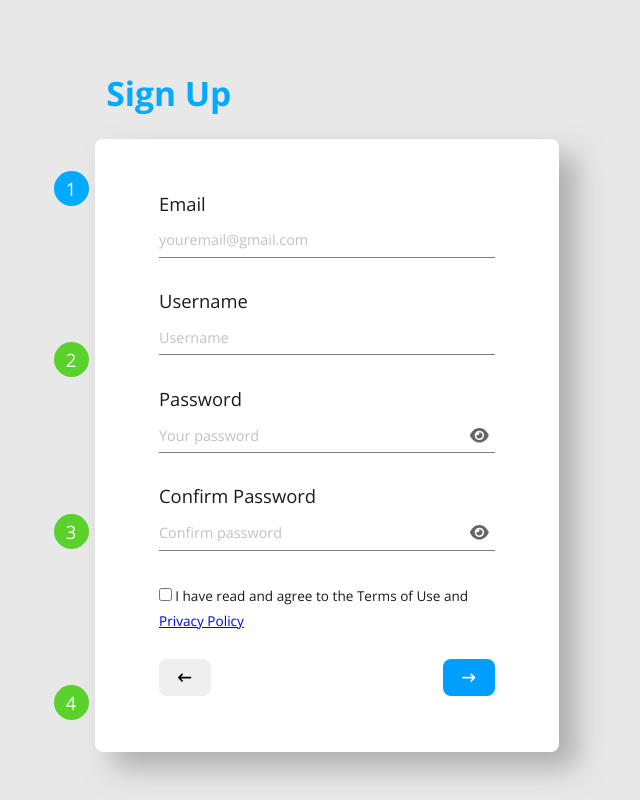
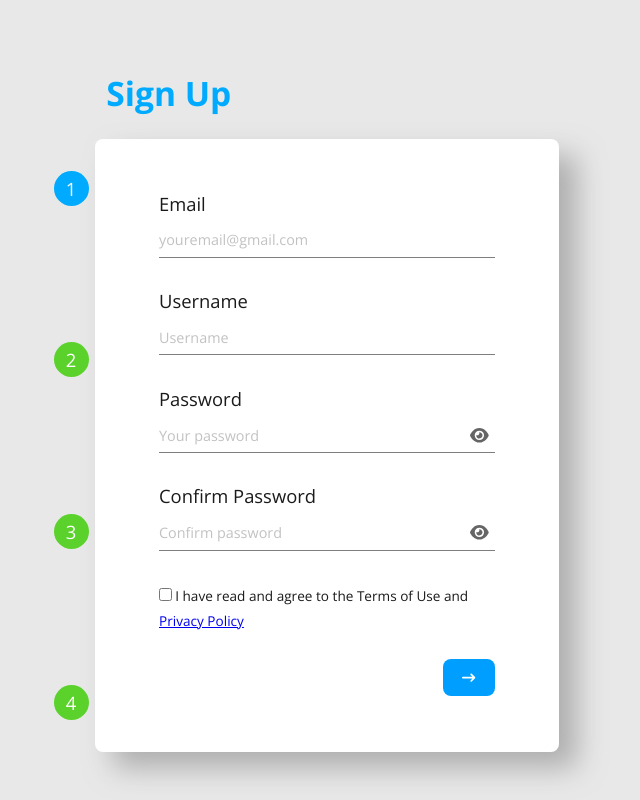
Before and after one commit to DanReiss/multistep-form-react, a React (Vite) app: page / in a window 1280 px wide. Shown: the whole page, without its empty margins (337-977 px from the left). Built offline with nearby package versions, Linux system fonts and the light colour scheme.

Commit message:
corrigir erro em que a primeira etapa possuia botão de retornar passos

```diff
--- a/src/components/Form.jsx
+++ b/src/components/Form.jsx
@@ -16,7 +16,7 @@ function Form({
 	}) {
 	const {formData, setFormData} = useContext(FormContext);
 	const {handleSubmit, reset, setCurrentErrors} = formControl;
-	const {numberOfSteps, current} = stepsMap();
+	const {numberOfSteps, currentStep} = stepsMap();
 
 	useEffect(()=> {
 			setInitialValues();
@@ -71,7 +71,7 @@ function Form({
 
 					<div className="form_buttons_box">
 						{
-							current === 0
+							currentStep === 0
 							? <button type="button" className="invisible"></button>
 							:	<button type="button" onClick={onBackStep}>
 									<span>
@@ -83,7 +83,7 @@ function Form({
 						<button
 							aria-label="next step"
 						 	className={
-								current === numberOfSteps
+								currentStep === numberOfSteps
 								? "submit_btn"
 								: "next_btn"
 							}
```
